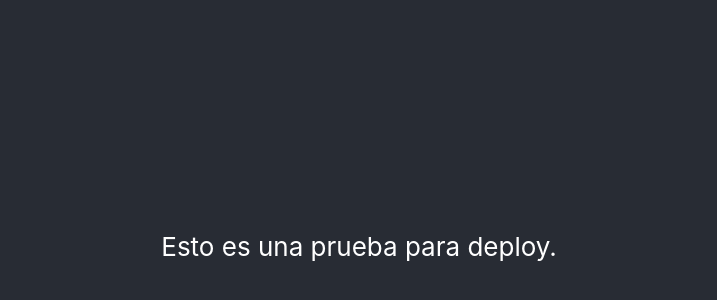
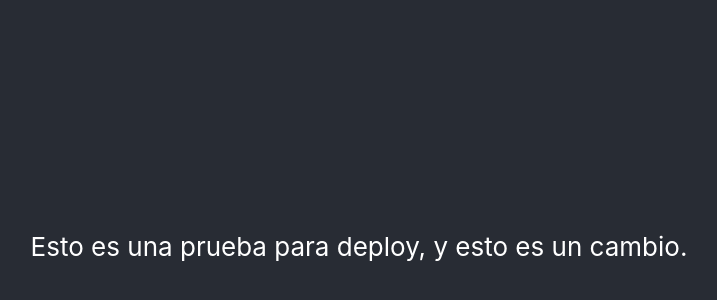
Before and after one commit to simonescob/website_netlify, a React (Create React App) app: page / in a window 1280 px wide. Shown: the part 154-454 px from the top of the page, without its empty margins (281-998 px from the left). Built offline with nearby package versions, Linux system fonts and the light colour scheme.

Commit message:
cambio de texto

```diff
--- a/src/App.js
+++ b/src/App.js
@@ -5,7 +5,7 @@ function App() {
     <div className="App">
       <header className="App-header">
         <p>
-          Esto es una prueba para deploy.
+          Esto es una prueba para deploy, y esto es un cambio.
         </p>
       </header>
     </div>
```
